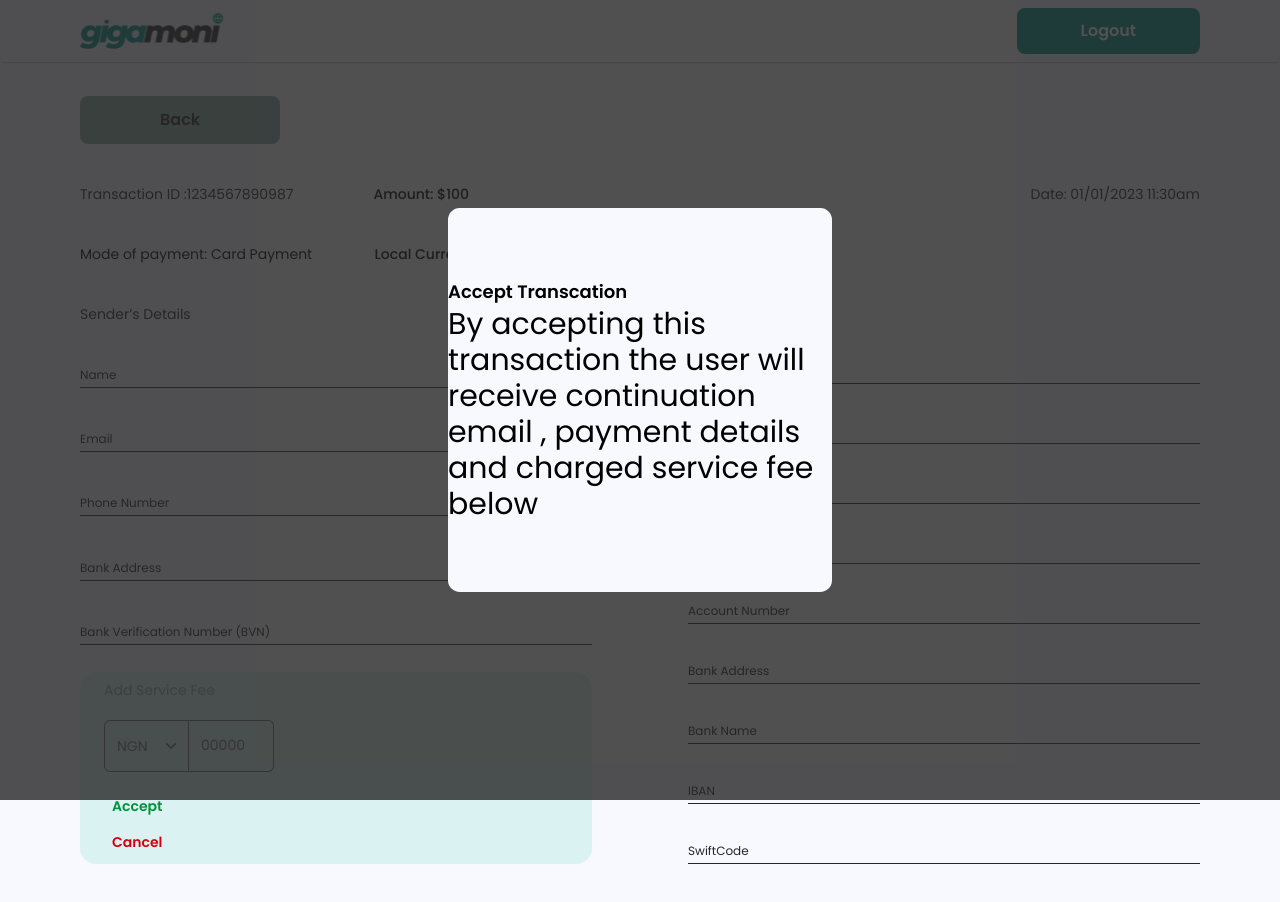
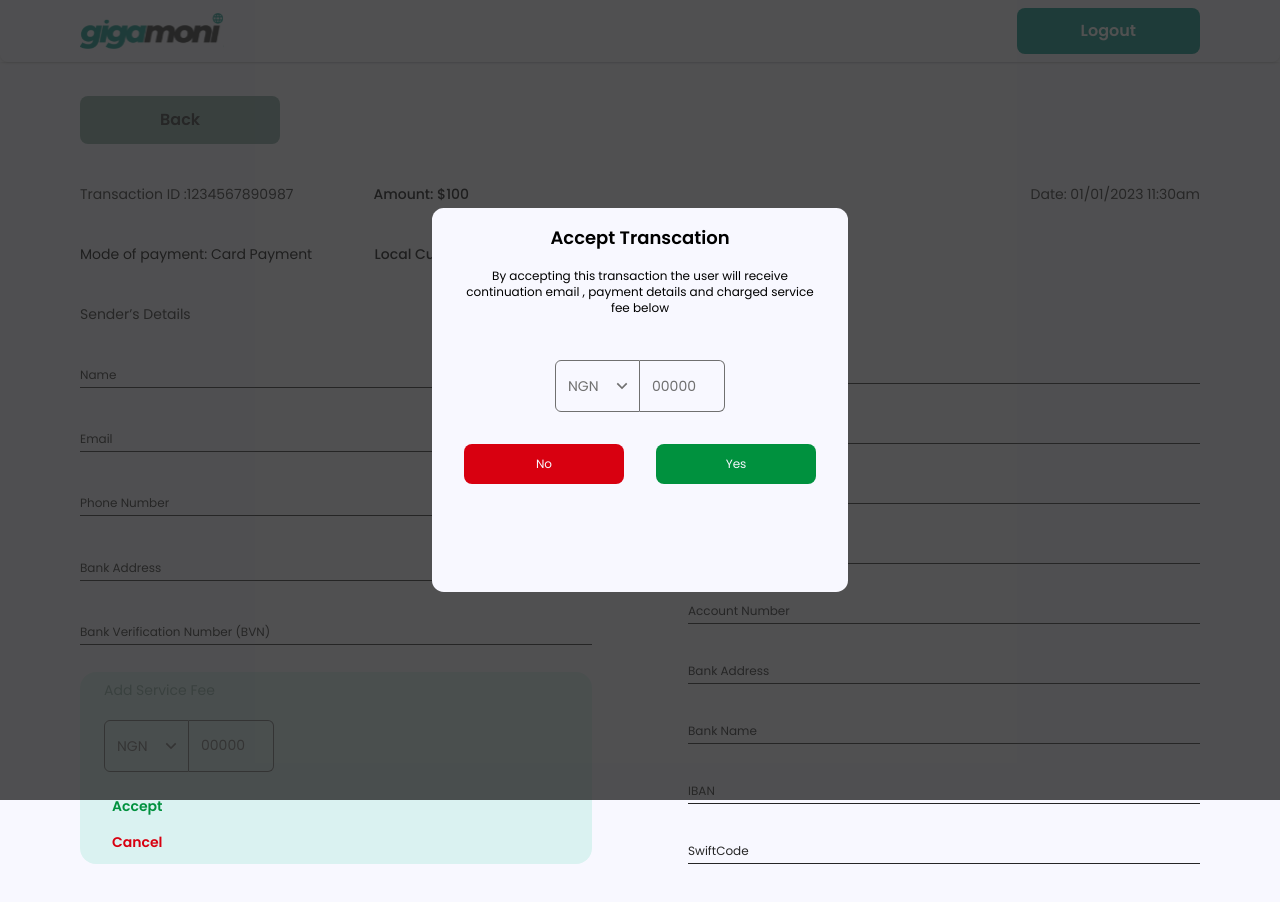
Before and after one commit to himarnoel/gigamoniadmin, a React (Vite) app: page /transferrequestdetails in a window 1280 px wide. Shown: the top 902 px of the page. Built offline with nearby package versions, Linux system fonts and the light colour scheme.

Commit message:
transfer

```diff
--- a/src/OutsidePages/TransferRequestDetails.jsx
+++ b/src/OutsidePages/TransferRequestDetails.jsx
@@ -37,18 +37,61 @@ const TransferRequestDetails = () => {
       <div
         className={
           !load
-            ? "absolute top-0   bg-[#262626]/[0.8]   z-[90] h-screen w-full flex  justify-center items-center text-3xl"
+            ? "absolute top-0   bg-[#262626]/[0.8]    z-[90] h-screen w-full flex  justify-center items-center text-3xl"
             : "hidden"
         }
       >
-        <div className="flex flex-col justify-center bg-[#F8F8FF] rounded-[11.8392px] w-[24rem] h-[24rem]">
+        <div className="flex flex-col items-center px-8 pt-4 bg-[#F8F8FF] rounded-[11.8392px] w-[26rem] h-[24rem]">
           <p className="text-[#000000] font-semibold text-lg">
             Accept Transcation
           </p>
-          <p className="s">
+          <p className="text-xs text-center text-[#000000]  mt-4">
             By accepting this transaction the user will receive continuation
             email , payment details and charged service fee below{" "}
           </p>
+          <span className="flex w-fit mt-8">
+            <span className="relative z-0 ">
+              <select
+                type="text"
+                id="sendingcurrency"
+                className={
+                  formik.errors.sendingcurrency &&
+                  formik.touched.sendingcurrency
+                    ? "  font-poppins pl-3  pb-0 h-[52px] w-[85px] flex justify-center items-center   shade text-sm  mt-3 bg-transparent  text-[#707070] border-r   rounded-[6px] border-solid border-red-500 border rounded-r-none appearance-none   focus:outline-none focus:ring-0 focus:border-[#707070]"
+                    : " font-poppins pl-3  pb-0 h-[52px] w-[85px] flex justify-center items-center   shade text-sm  mt-3 bg-transparent  text-[#707070] border-r   rounded-[6px] border-solid border-[#707070] border rounded-r-none appearance-none   focus:outline-none focus:ring-0 focus:border-[#707070]"
+                  //placeholder=" "
+                }
+                onChange={formik.handleChange}
+                value={formik.values.sendingcurrency}
+                onBlur={formik.handleBlur}
+                placeholder="receivingcountry"
+              >
+                <option value="NGN" selected>
+                  NGN
+                </option>
+
+                <option value="Pounds">Pounds</option>
+              </select>
+              <RiArrowDownSLine className="pointer-events-none cursor-pointer text-4xl absolute inset-y-5 right-0 flex items-center px-2 text-[#707070]" />
+            </span>
+            <input
+              type="number"
+              id="amountsent"
+              placeholder="00000"
+              className={
+                formik.errors.amountsent && formik.touched.amountsent
+                  ? " font-poppins spin-button-none  pl-3 pb-0 h-[52px] w-[85px] flex justify-center items-center shade  text-sm mt-3 bg-transparent placeholder:text-[#707070] text-[#707070]  rounded-[6px] border-solid border-red-500 border rounded-l-none border-l-0  appearance-none   focus:outline-none focus:ring-0 focus:border-[#707070]"
+                  : " font-poppins spin-button-none  pl-3 pb-0 h-[52px] w-[85px] flex justify-center items-center shade  text-sm mt-3 bg-transparent placeholder:text-[#707070] text-[#707070]  rounded-[6px] border-solid border-[#707070] border rounded-l-none border-l-0  appearance-none   focus:outline-none focus:ring-0 focus:border-[#707070]"
+              }
+              onChange={formik.handleChange}
+              value={formik.values.amountsent}
+              onBlur={formik.handleBlur}
+            />
+          </span>
+          <div className="flex text-[#F8F8FF] text-xs justify-between w-full mt-8">
+            <button className="w-[10rem] py-3 bg-[#D80010] rounded-lg">No</button>
+            <button className="w-[10rem] py-3 bg-[#00913E] rounded-lg">Yes</button>
+          </div>
         </div>
       </div>
       <div className="pt-24 2xl:px-[10rem] xl:px-[5rem] lg:px-10 ">
```
